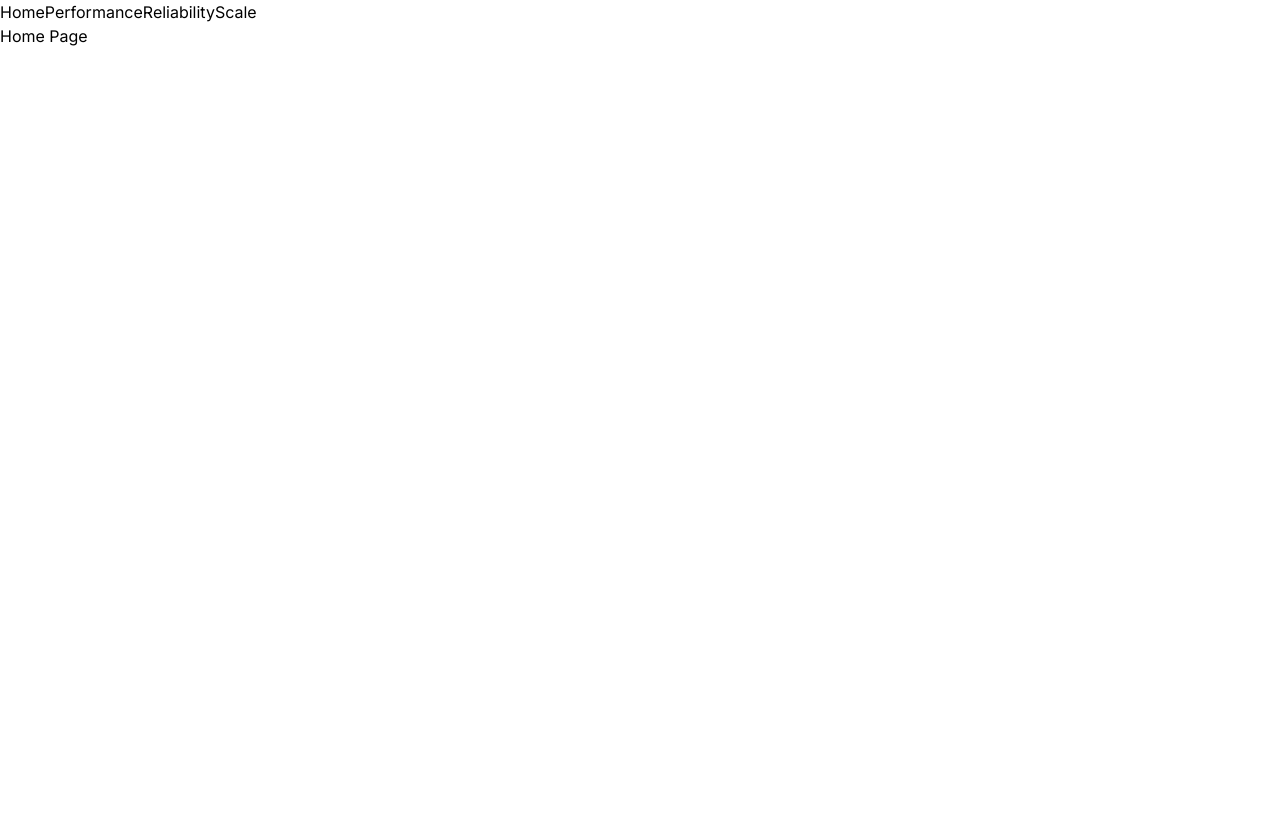
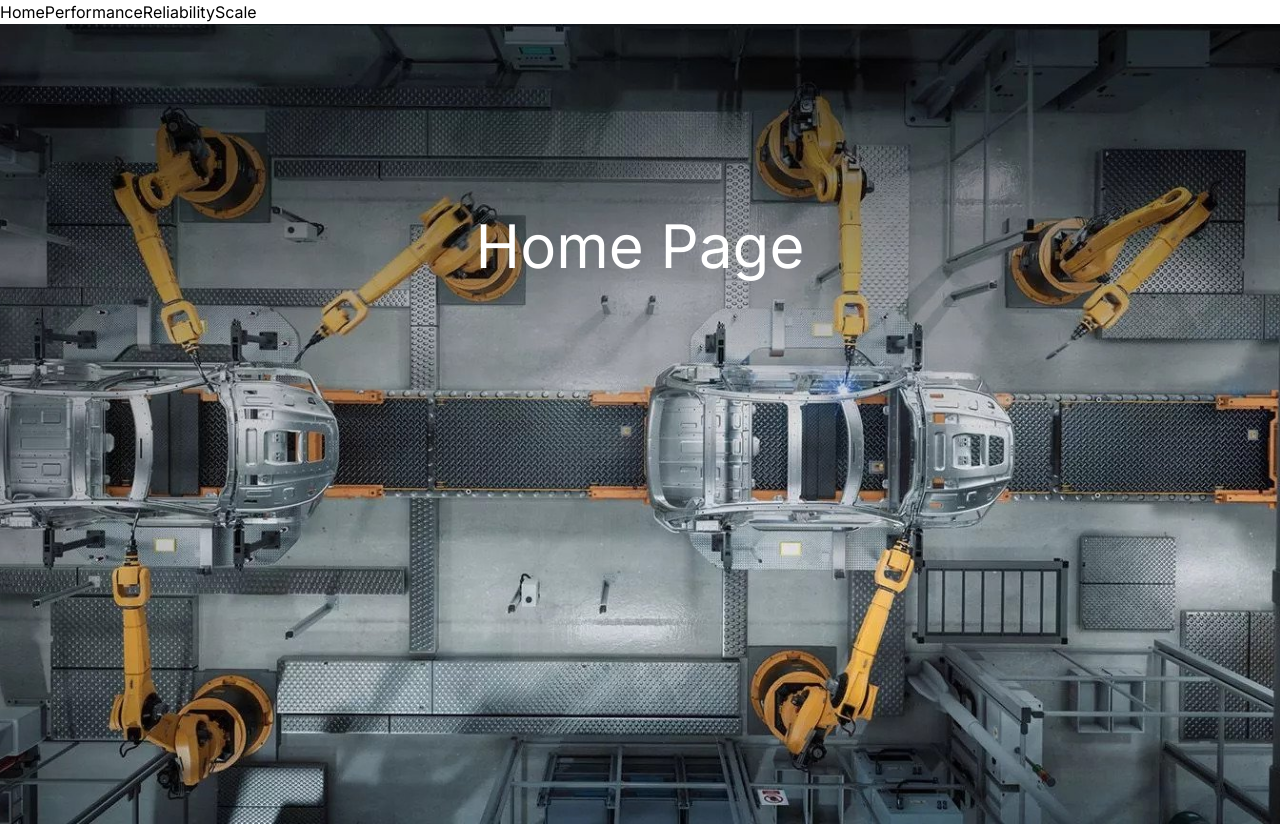
Before and after one commit to bournecreative/build-with-next, a Next.js app: page / in a window 1280 px wide. Before the commit the page ends 800 px from the top, so only its background shows below. Built offline with nearby package versions, Linux system fonts and the light colour scheme.

Commit message:
create new hero component to use across landing pages and incorporate on home page

```diff
--- a/src/app/page.tsx
+++ b/src/app/page.tsx
@@ -1,9 +1,8 @@
-import styles from "./page.module.css";
+import homeImg from '/public/home.jpg'
+import { HeroComponent } from '@/components/heroComponent'
 
 export default function Home() {
   return (
-   <div>
-    Home Page
-   </div>
+    <HeroComponent heroImage={homeImg} altText='car assembly line' heroText='Home Page' />
   );
 }
--- /dev/null
+++ b/src/components/heroComponent.tsx
@@ -0,0 +1,22 @@
+import Image, { StaticImageData } from 'next/image'
+
+interface HeroComponentProps {
+    heroImage: StaticImageData
+    altText: string
+    heroText: string
+}
+
+export const HeroComponent:React.FC<HeroComponentProps> = ({heroImage, heroText, altText}) => {
+    return (
+        <div  className='relative h-screen'>
+            <div className='absolute -z-10 inset-0'>
+                <Image src={heroImage} alt={altText} fill style={{ objectFit: 'cover'}} />
+            </div>
+            <div className="pt-48 flex justify-center items-center">
+                <h1 className='text-white text-6xl'>
+                    {heroText}
+                </h1>
+            </div>
+        </div>
+    )
+}
```
